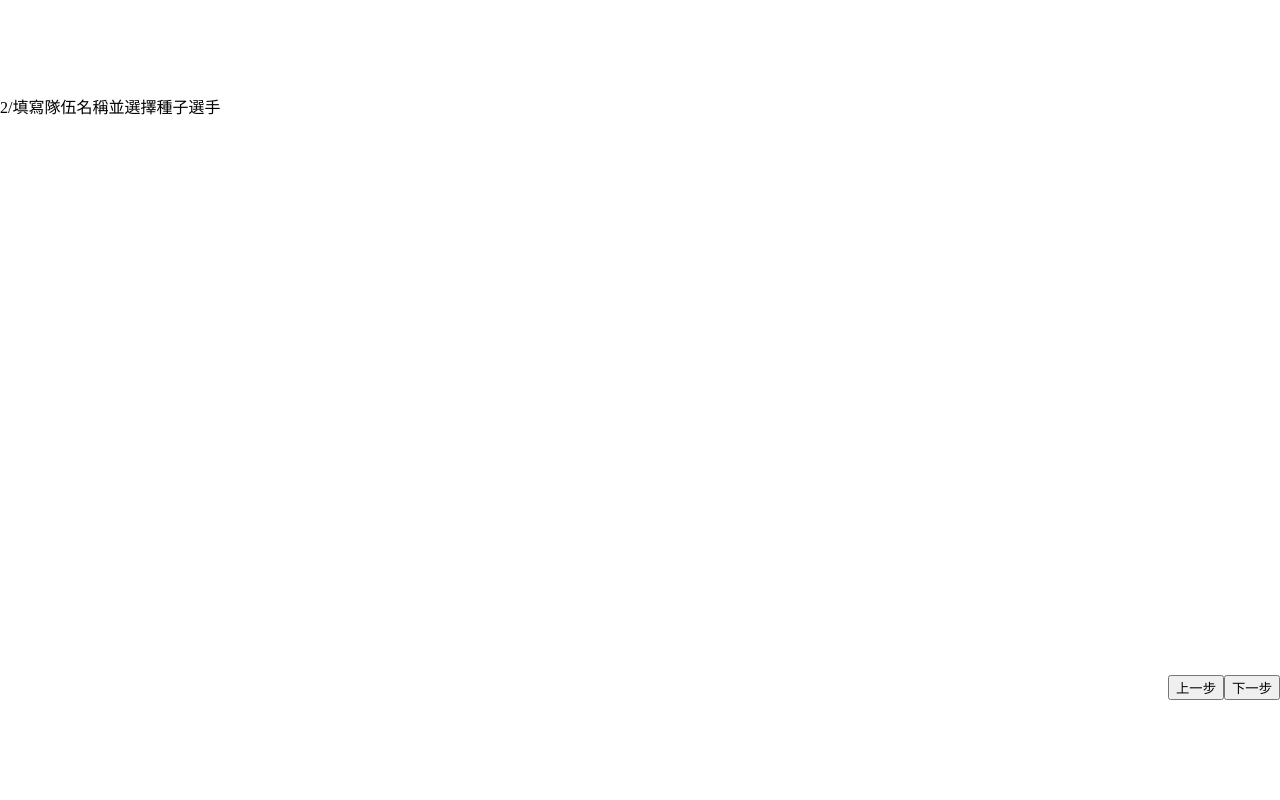
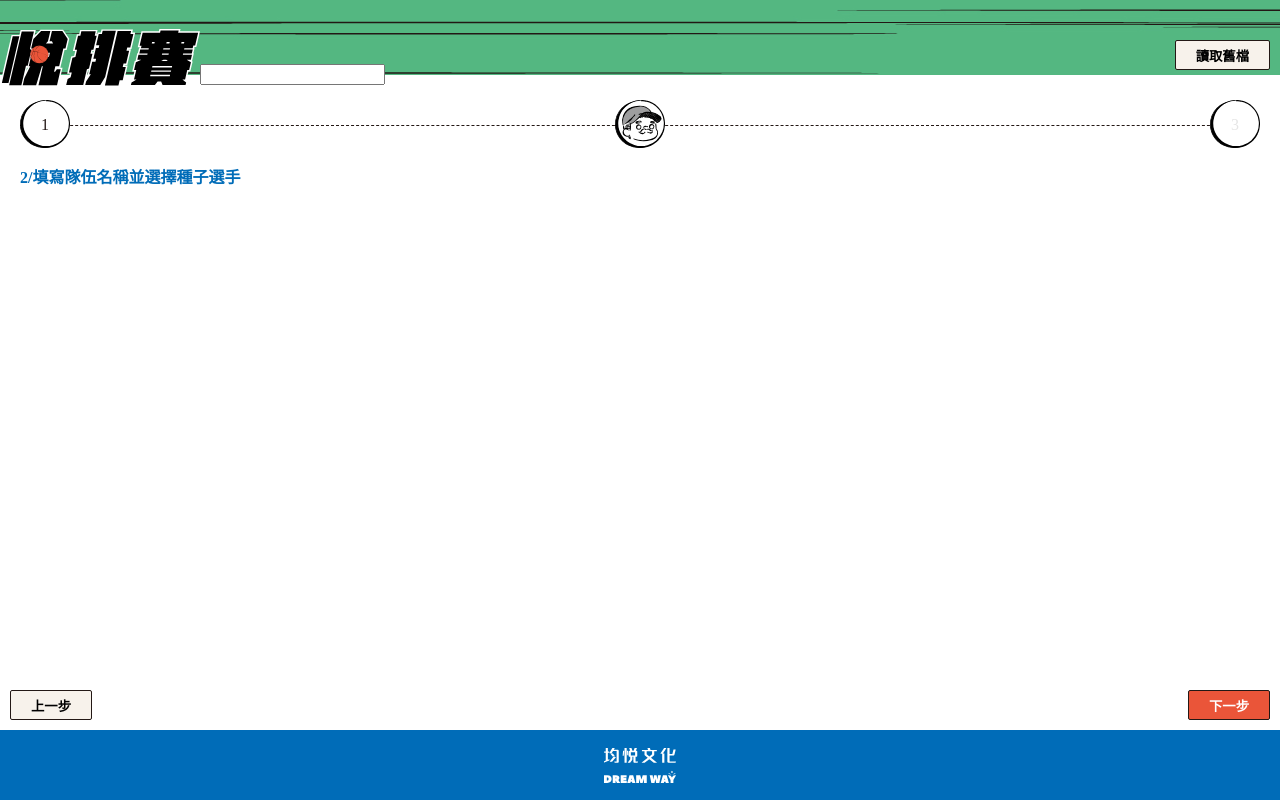
Before and after one commit to wenyo/yue-pai, a Vue app: page /step_two in a window 1280 px wide. Built offline with nearby package versions, Linux system fonts and the light colour scheme.

Commit message:
add header&footer

```diff
--- a/src/App.vue
+++ b/src/App.vue
@@ -1,15 +1,3 @@
 <template>
   <router-view />
 </template>
-<style>
-.contain {
-  width: 100vw;
-  height: 100vh;
-}
-
-.step {
-  position: fixed;
-  bottom: 100px;
-  right: 0;
-}
-</style>
--- a/src/assets/scss/basic.scss
+++ b/src/assets/scss/basic.scss
@@ -1,3 +1,31 @@
 .contain {
-  padding-top: 100px;
+  padding: 0 20px;
+  min-width: calc(100vw - 40px);
+  min-height: calc(100vh - 50px - 100px - 70px);
 }
+
+.step {
+  padding: 10px;
+  display: flex;
+  flex-direction: row;
+  justify-content: space-between;
+}
+
+.article {
+  padding: 0 20px;
+}
+
+.step-title {
+  margin: 20px 0;
+  color: $primary-color-master;
+  font-weight: bold;
+}
+
+select {
+  width: 200px;
+  padding: 2px;
+}
+
+input[type="number"].size-l {
+  width: 200px;
+}
--- a/src/components/Button.vue
+++ b/src/components/Button.vue
@@ -39,6 +39,7 @@ button {
   border: 1px solid $dark-100;
   border-radius: 2px;
   font-weight: bold;
+  height: 30px;
 }
 
 .master {
--- /dev/null
+++ b/src/components/Footer.vue
@@ -0,0 +1,16 @@
+<template>
+  <footer><img src="../assets/img/logo-dream_way.svg" alt="" /></footer>
+</template>
+
+<style lang="scss" scoped>
+footer {
+  background-color: $primary-color-master;
+  height: 70px;
+  display: flex;
+  justify-content: center;
+  align-items: center;
+  img {
+    height: 50%;
+  }
+}
+</style>
--- a/src/components/Header.vue
+++ b/src/components/Header.vue
@@ -25,10 +25,8 @@ export default {
 
 <style lang="scss" scope>
 header {
-  position: fixed;
-  left: 0;
-  right: 0;
   height: 75px;
+  margin-bottom: 25px;
   background-color: $primary-color-third;
   background: url("../assets/img/header.jpg") top;
   display: flex;
--- a/src/components/StepLine.vue
+++ b/src/components/StepLine.vue
@@ -1,8 +1,8 @@
 <template>
   <ul>
     <template v-for="idx in Object.values(STEP_IDX)" :key="idx">
-      <li v-if="nowStep === idx" class="now-step">0</li>
-      <li v-else>{{ idx }}</li>
+      <li v-if="nowStep === idx" class="now-step"></li>
+      <li :class="{ 'prev-step': nowStep > idx }" v-else>{{ idx }}</li>
     </template>
   </ul>
 </template>
@@ -23,7 +23,6 @@ export default {
 ul {
   display: flex;
   justify-content: space-between;
-  padding: 0 20px;
 }
 
 li {
@@ -39,6 +38,10 @@ li {
   &.now-step {
     background: url("../assets/img/step-now.svg") no-repeat;
   }
+
+  &.prev-step {
+    color: $dark-100;
+  }
 }
 
 ul {
--- a/src/views/Home.vue
+++ b/src/views/Home.vue
@@ -32,6 +32,7 @@
 <script>
 import { CONTEST_TYPE, BUTTON_TYPE } from "../utils/Enum";
 import Button from "../components/Button.vue";
+
 export default {
   name: "Home",
   data() {
--- a/src/views/StepOne.vue
+++ b/src/views/StepOne.vue
@@ -2,8 +2,9 @@
   <Header />
   <div class="contain">
     <StepLine :now-step="1" />
+    <h3 class="step-title">1/選擇賽制與隊伍數</h3>
     <div class="article">
-      <h3>1/選擇賽制與隊伍數</h3>
+      <div class="setting-item">
         <label for="contest">選擇賽制</label>
         <select id="contest" :value="type" @change="typeChange">
           <option value="">請選擇</option>
@@ -15,32 +16,45 @@
             {{ info.ch }}
           </option>
         </select>
+      </div>
+      <div class="setting-item">
         <label for="team-count">輸入隊伍數</label>
-      <input type="number" id="team-count" v-model="teamCountNum" />
+        <input
+          class="size-l"
+          type="number"
+          id="team-count"
+          v-model="teamCountNum"
+        />
+      </div>
+    </div>
   </div>
   <div class="step">
     <router-link to="/" custom v-slot="{ navigate }">
-        <button @click="navigate">上一步</button>
+      <Button :type="BUTTON_TYPE.FIVE" :click_fun="navigate">上一步</Button>
     </router-link>
     <router-link to="/step_two" custom v-slot="{ navigate }">
-        <button @click="navigate">下一步</button>
+      <Button :type="BUTTON_TYPE.SECOND" :click_fun="navigate">下一步</Button>
     </router-link>
   </div>
-  </div>
+  <Footer />
 </template>
 
 <script>
 import { mapMutations, mapState } from "vuex";
-import { CONTEST_TYPE } from "../utils/Enum.js";
+import { CONTEST_TYPE, BUTTON_TYPE } from "../utils/Enum.js";
 import Header from "../components/Header.vue";
 import StepLine from "../components/StepLine.vue";
+import Button from "../components/Button.vue";
+import Footer from "../components/Footer.vue";
+
 export default {
   data() {
     return {
       CONTEST_TYPE,
+      BUTTON_TYPE,
     };
   },
-  components: { Header, StepLine },
+  components: { Header, StepLine, Button, Footer },
   computed: {
     ...mapState(["type", "teamCount"]),
     teamCountNum: {
@@ -57,3 +71,15 @@ export default {
   },
 };
 </script>
+
+<style lang="scss" scoped>
+.setting-item {
+  margin-bottom: 20px;
+
+  label {
+    display: block;
+    margin-bottom: 6px;
+    font-weight: bolder;
+  }
+}
+</style>
--- a/src/views/StepThree.vue
+++ b/src/views/StepThree.vue
@@ -1,33 +1,41 @@
 <template>
+  <Header />
   <div class="contain">
+    <StepLine :now-step="3" />
     <div class="article">
       <h3>3/填寫日期與場地與調整隊伍</h3>
       <Single v-if="type === CONTEST_TYPE.SINGLE.id" />
       <Double v-if="type === CONTEST_TYPE.DOUBLE.id" />
       <Round v-if="type === CONTEST_TYPE.ROUND.id" />
     </div>
-    <div class="step">
-      <router-link to="/step_two" custom v-slot="{ navigate }">
-        <button @click="navigate">上一步</button>
-      </router-link>
-      <router-link to="/step_three" custom v-slot="{ navigate }">
-        <button @click="navigate">下一步</button>
-      </router-link>
-    </div>
   </div>
+  <div class="step">
+    <router-link to="/step_two" custom v-slot="{ navigate }">
+      <Button :type="BUTTON_TYPE.FIVE" :click_fun="navigate">上一步</Button>
+    </router-link>
+    <router-link to="/step_three" custom v-slot="{ navigate }">
+      <Button :type="BUTTON_TYPE.SECOND" :click_fun="navigate">下一步</Button>
+    </router-link>
+  </div>
+  <Footer />
 </template>
 
 <script>
 import { mapState, mapActions, mapMutations } from "vuex";
-import { CONTEST_TYPE } from "../utils/Enum";
+import { CONTEST_TYPE, BUTTON_TYPE } from "../utils/Enum";
+import Header from "../components/Header.vue";
 import Single from "../components/Single";
 import Double from "../components/Double";
 import Round from "../components/Round";
+import StepLine from "../components/StepLine.vue";
+import Button from "../components/Button.vue";
+import Footer from "../components/Footer.vue";
 
 export default {
   data() {
     return {
       CONTEST_TYPE,
+      BUTTON_TYPE,
     };
   },
   created() {
@@ -35,7 +43,7 @@ export default {
     // temp for test
     this.contestInfoSizeChange(this.teamCount);
   },
-  components: { Single, Double, Round },
+  components: { Single, Double, Round, Button, Footer, StepLine, Header },
   computed: {
     ...mapState(["teamCount", "type"]),
   },
--- a/src/views/StepTwo.vue
+++ b/src/views/StepTwo.vue
@@ -1,7 +1,9 @@
 <template>
+  <Header />
   <div class="contain">
+    <StepLine :now-step="2" />
+    <h3 class="step-title">2/填寫隊伍名稱並選擇種子選手</h3>
     <div class="article">
-      <h3>2/填寫隊伍名稱並選擇種子選手</h3>
       <ul>
         <li v-for="idx in column" :key="idx">
           <div>隊伍名稱</div>
@@ -25,25 +27,36 @@
         </li>
       </ul>
     </div>
-    <div class="step">
-      <router-link to="/step_one" custom v-slot="{ navigate }">
-        <button @click="navigate">上一步</button>
-      </router-link>
-      <router-link to="/step_three" custom v-slot="{ navigate }">
-        <button @click="navigate">下一步</button>
-      </router-link>
-    </div>
   </div>
+  <div class="step">
+    <router-link to="/step_one" custom v-slot="{ navigate }">
+      <Button :type="BUTTON_TYPE.FIVE" :click_fun="navigate">上一步</Button>
+    </router-link>
+    <router-link to="/step_three" custom v-slot="{ navigate }">
+      <Button :type="BUTTON_TYPE.SECOND" :click_fun="navigate">下一步</Button>
+    </router-link>
+  </div>
+  <Footer />
 </template>
 
 <script>
 import { mapState, mapMutations } from "vuex";
+import { STEP_IDX, BUTTON_TYPE } from "../utils/Enum";
+import Header from "../components/Header.vue";
+import StepLine from "../components/StepLine.vue";
+import Button from "../components/Button.vue";
+import Footer from "../components/Footer.vue";
+
 const maxColumn = 4;
 
 export default {
   data() {
-    return {};
+    return {
+      STEP_IDX,
+      BUTTON_TYPE,
+    };
   },
+  components: { StepLine, Header, Footer, Button },
   computed: {
     ...mapState(["teamInfo"]),
     column() {
@@ -78,4 +91,9 @@ ul {
     }
   }
 }
+.article {
+  div {
+    font-weight: bold;
+  }
+}
 </style>
```
Lines whose indentation alone changed are shown as unchanged.
